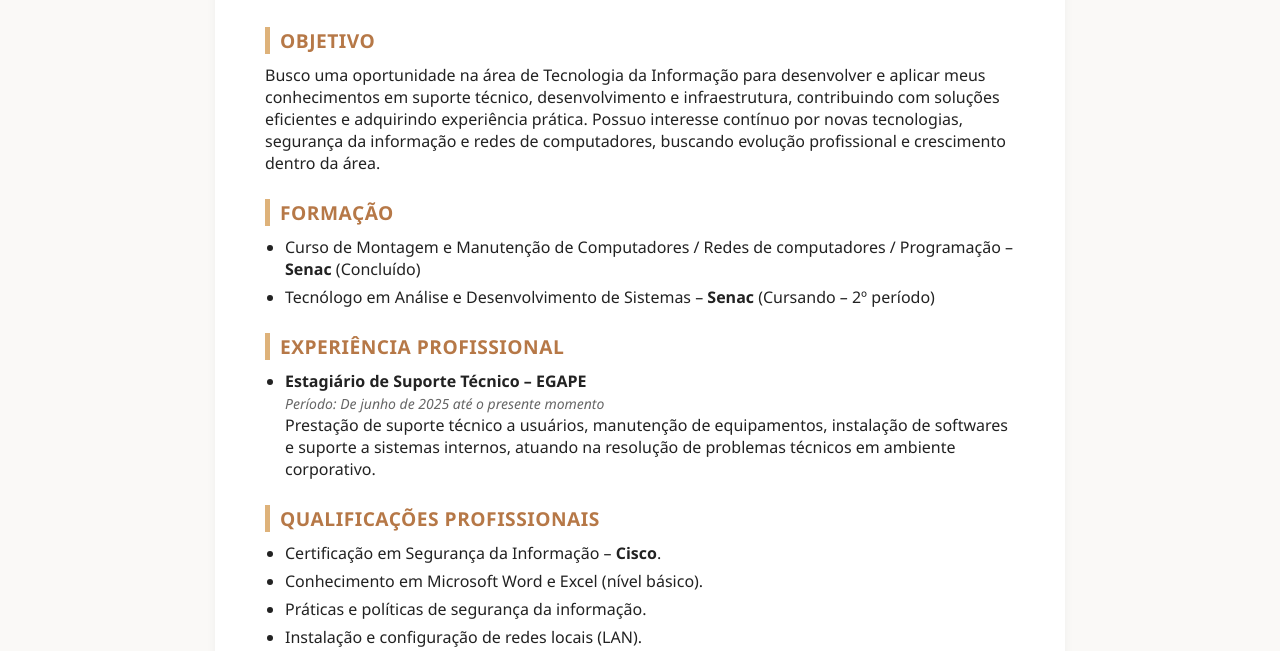
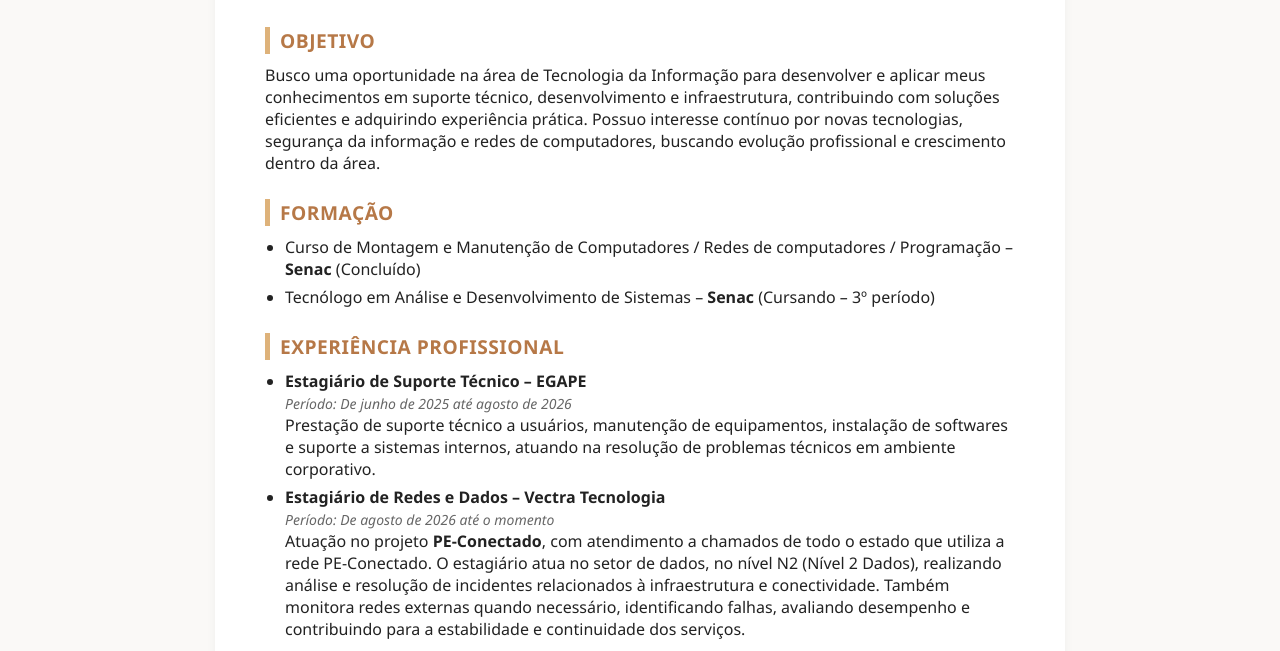
Before and after one commit to kassio8/Curriculo-Kassio-Lima-De-Oliveira, a plain HTML site: page index.html in a window 1280 px wide. Shown: the part 231-882 px from the top of the page. Drawn offline with Linux system fonts and the light colour scheme.

Commit message:
mudanças nas experiências profissionais e mudança do periodo da faculdade

```diff
--- a/index.html
+++ b/index.html
@@ -52,7 +52,7 @@
 
         <li>
           Tecnólogo em Análise e Desenvolvimento de Sistemas –
-          <strong>Senac</strong> (Cursando – 2º período)
+          <strong>Senac</strong> (Cursando – 3º período)
         </li>
       </ul>
     </section>
@@ -64,12 +64,28 @@
           <strong>Estagiário de Suporte Técnico – EGAPE</strong><br>
 
           <span class="sub">
-            Período: De junho de 2025 até o presente momento
+            Período: De junho de 2025 até agosto de 2026
           </span><br>
 
           Prestação de suporte técnico a usuários, manutenção de equipamentos,
-          instalação de softwares e suporte a sistemas internos,
-          atuando na resolução de problemas técnicos em ambiente corporativo.
+          instalação de softwares e suporte a sistemas internos, atuando na
+          resolução de problemas técnicos em ambiente corporativo.
+        </li>
+
+        <li>
+          <strong>Estagiário de Redes e Dados – Vectra Tecnologia</strong><br>
+
+          <span class="sub">
+            Período: De agosto de 2026 até o momento
+          </span><br>
+
+          Atuação no projeto <strong>PE-Conectado</strong>, com atendimento a
+          chamados de todo o estado que utiliza a rede PE-Conectado. O estagiário
+          atua no setor de dados, no nível N2 (Nível 2 Dados), realizando
+          análise e resolução de incidentes relacionados à infraestrutura e
+          conectividade. Também monitora redes externas quando necessário,
+          identificando falhas, avaliando desempenho e contribuindo para a
+          estabilidade e continuidade dos serviços.
         </li>
       </ul>
     </section>
@@ -77,7 +93,7 @@
     <section class="section">
       <h2>Qualificações Profissionais</h2>
       <ul>
-        <li>Certificação em Segurança da Informação – <strong>Cisco</strong>.</li>
+        <li>Certificação em Redes e Segurança da Informação – <strong>Cisco</strong>.</li>
         <li>Conhecimento em Microsoft Word e Excel (nível básico).</li>
         <li>Práticas e políticas de segurança da informação.</li>
         <li>Instalação e configuração de redes locais (LAN).</li>
```
